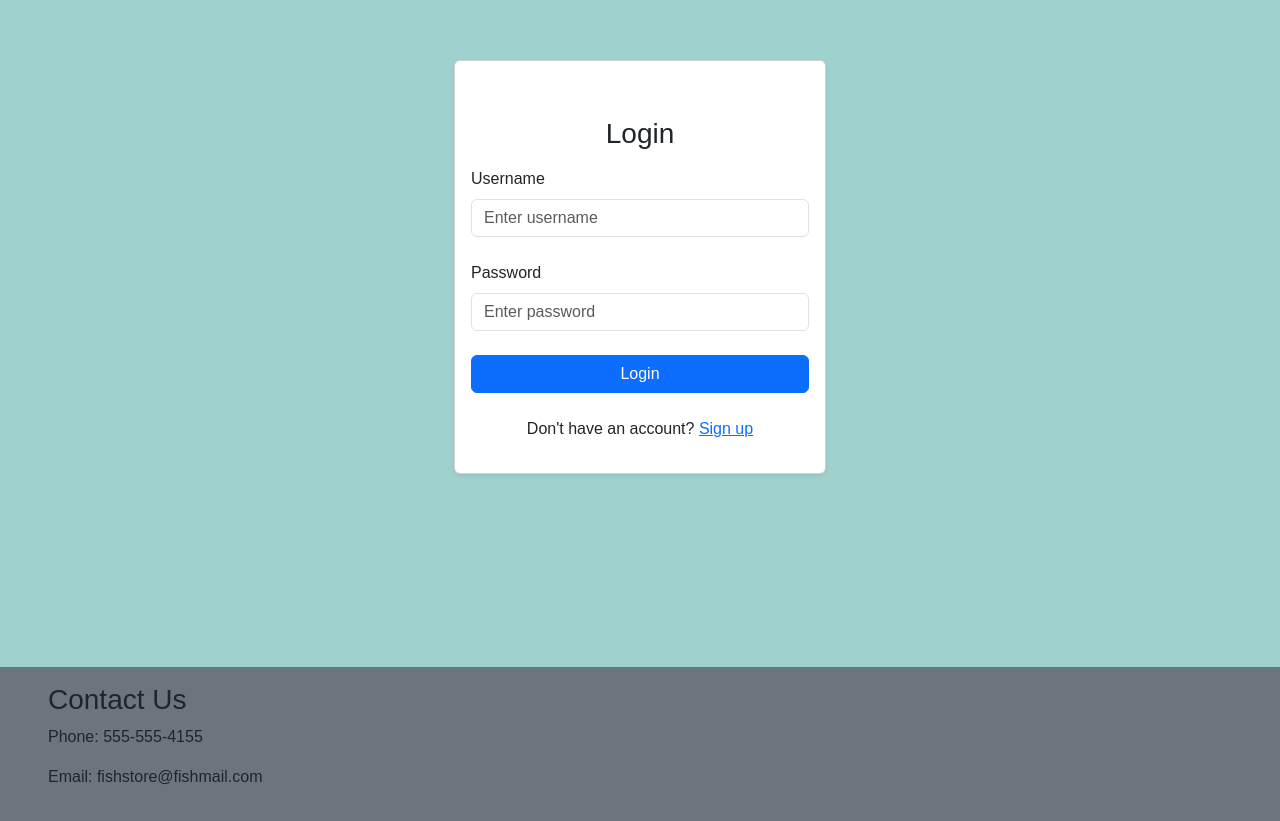
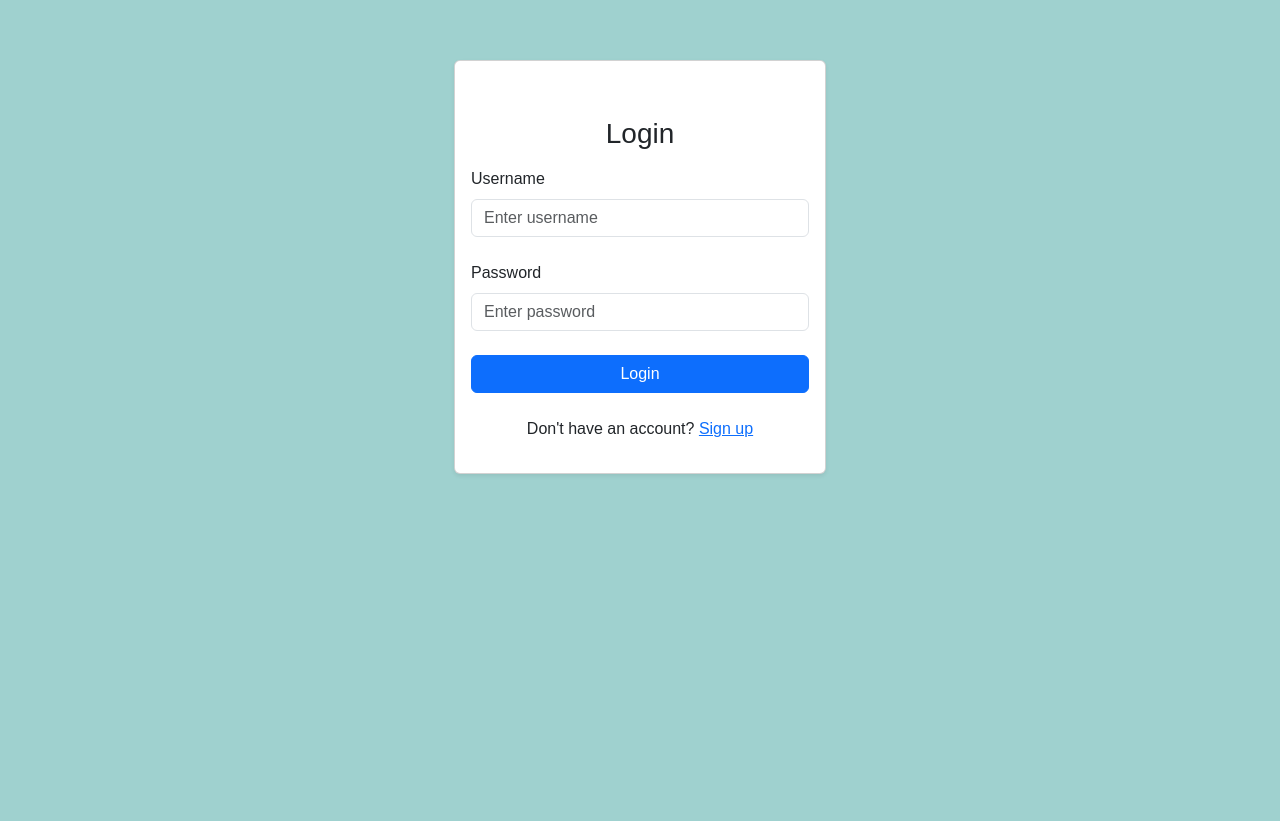
Before and after one commit to Zachry33/Fish-Ecommerce-Store, a website: page client/public/login.html in a window 1280 px wide. Shown: the part 133-954 px from the top of the page. After the commit the page ends 800 px from the top, so only its background shows below. Drawn offline with nearby package versions, Linux system fonts and the light colour scheme.

Commit message:
adjusted login/signup html

```diff
--- a/client/public/login.html
+++ b/client/public/login.html
@@ -45,11 +45,4 @@
         </div>
         </div>
     </body>
-    <footer>
-        <div class="container-fluid ps-5 pt-3 pb-3 bg-secondary">
-            <h3>Contact Us</h3>
-            <p>Phone: 555-555-4155</p>
-            <p>Email: fishstore@fishmail.com</p>
-        </div>
-    </footer>
 </html>
```
Also changed, not shown: client/public/signup.html (+0 -7 lines).
